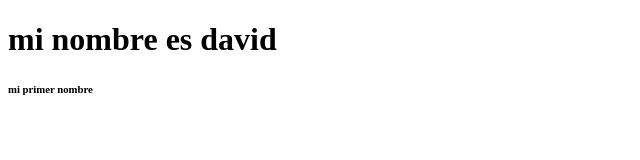
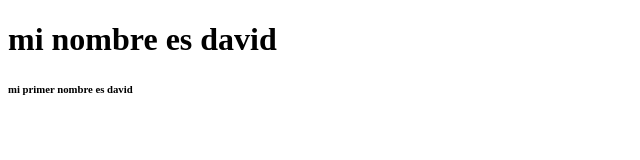
Before and after one commit to davidfernandomedinaperez/clase-, a plain HTML site: page index.html in a window 1280 px wide. Shown: the full height of the page, 0-640 px from the left. Drawn offline with Linux system fonts and the light colour scheme.

Commit message:
segundo cambio

```diff
--- a/index.html
+++ b/index.html
@@ -8,6 +8,6 @@
 </head>
 <body>
     <h1>mi nombre es david</h1>
-    <h6>mi primer nombre</h6>
+    <h6>mi primer nombre es david</h6>
 </body>
 </html>
```
